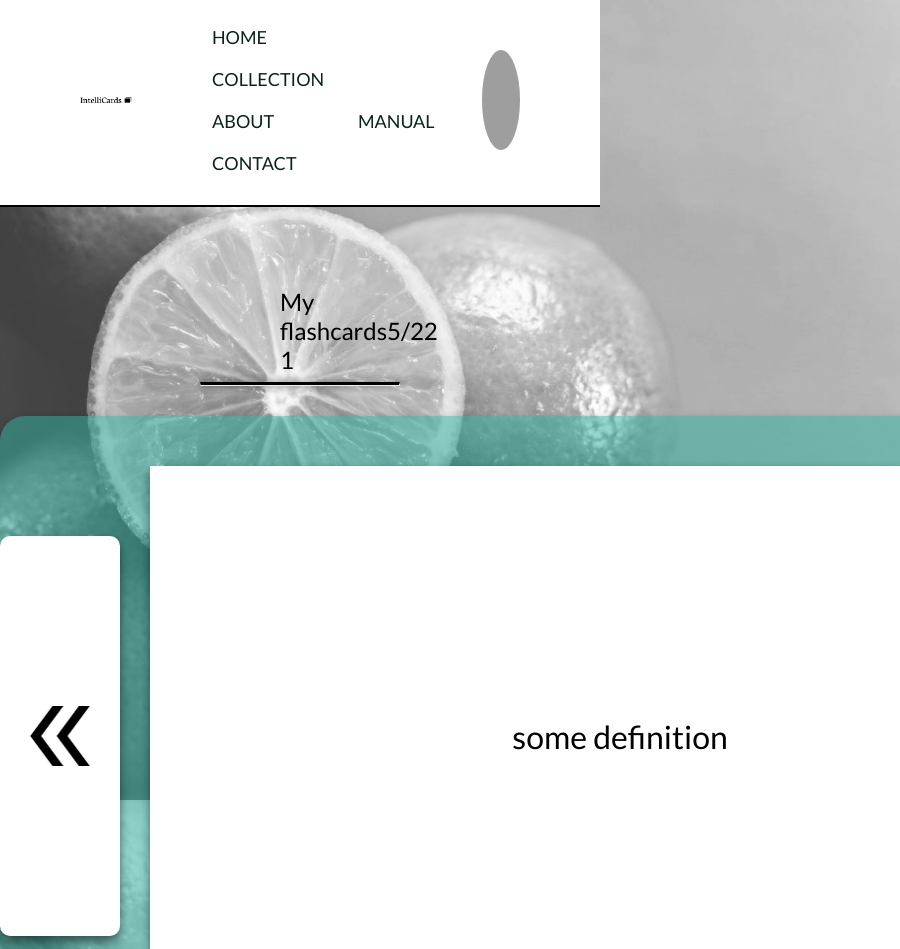
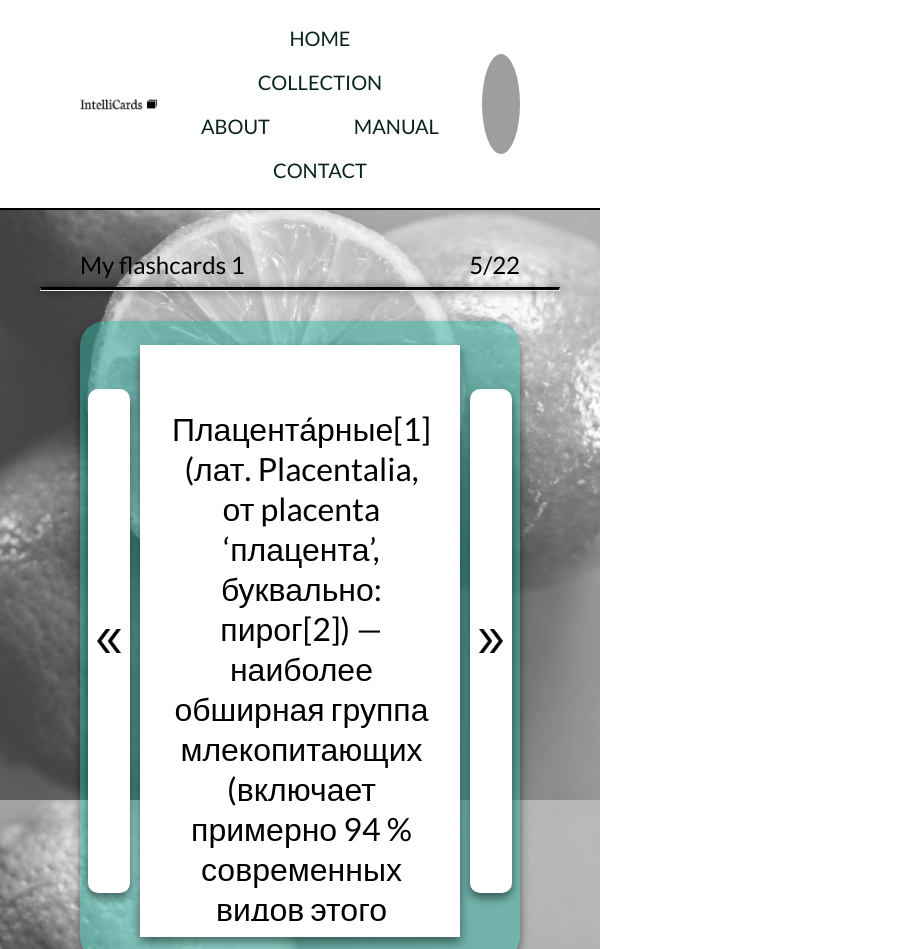
Before and after one commit to echpochmak31/echpochmak31.github.io, a plain HTML site: page index.html in a window 600 px wide. Shown: the top 949 px of the page, 900 px wide, since content can reach past the window. Drawn offline with Linux system fonts and the light colour scheme; grey boxes are pictures that could not be loaded.

Commit message:
feat: add css adaptive design

```diff
--- /dev/null
+++ b/css/mid-screen-styles.css
@@ -0,0 +1,108 @@
+@media only screen and (min-width: 600px) and (max-width: 1280px) {
+    .flashcard-line {
+        margin-left: 2.5rem;
+        margin-right: 2.5rem;
+    }
+
+    #flashcard-info {
+        flex-direction: row;
+        align-items: center;
+        margin-left: 5rem;
+        margin-right: 5rem;
+        margin-top: 2.5rem;
+        font-size: 1.5rem;
+    }
+
+    .container {
+        padding: 0 5rem;
+    }
+
+    #flashcard-block {
+        flex-direction: row;
+        gap: 0.625rem; /* 10px */
+        width: 100%;
+        min-height: 25rem;
+        padding: 0.5rem 0; /* Уменьшить отступы сверху и снизу */
+    }
+
+    .arrow-block {
+        width: 10%;
+        height: calc(100% - 7.5rem); /* Уменьшить высоту на размер отступов сверху и снизу */
+        border-radius: 0.625rem;
+    }
+
+    #flashcard {
+        width: calc(80% - 1rem); /* Увеличить ширину, уменьшив отступы */
+        height: calc(100% - 2rem); /* Уменьшить высоту на размер отступов сверху и снизу */
+        display: flex;
+        align-items: center;
+        justify-content: center;
+    }
+
+    #flashcard div {
+        width: calc(100% - 2rem);
+        height: calc(100% - 2rem);
+        padding: 1rem;
+    }
+
+    #flashcard-text {
+        display: flex;
+        justify-content: flex-start; /* Изменено здесь */
+        align-items: flex-start; /* Изменено здесь */
+        width: 100%;
+        height: 100%;
+        text-align: center;
+        flex-direction: column;
+        overflow: auto;
+        padding: 20px;
+        font-size: xx-large;
+        font-family: 'Lato', sans-serif;
+    }
+
+
+
+    #left-arrow-block {
+        background-size: 1.5rem; /* Уменьшить размер изображения стрелки */
+        margin-left: 0.5rem;
+    }
+
+    #right-arrow-block {
+        background-size: 1.5rem; /* Уменьшить размер изображения стрелки */
+        margin-right: 0.5rem;
+    }
+
+    header {
+        padding-bottom: 0;
+    }
+
+    .top-bar-container nav {
+        flex-direction: row;
+        padding-right: 5rem;
+    }
+
+    .top-bar-container .logo {
+        margin-left: 5rem;
+        width: 15%;
+        height: 15%;
+    }
+
+    nav ul {
+        padding: 0;
+        text-align: center;
+    }
+
+    nav ul li {
+        padding: 0.625rem 1.25rem;
+    }
+
+    .header-list .list-item {
+        font-size: 1.25rem;
+    }
+
+    #avatar {
+        width: 6.25rem;
+        height: 6.25rem;
+        margin-top: 0.625rem;
+        margin-bottom: 0.625rem;
+    }
+}
--- /dev/null
+++ b/css/mobile-styles.css
@@ -0,0 +1,96 @@
+@media only screen and (max-width: 600px) {
+    .flashcard-line {
+        margin-left: 1.25rem; /* 20px */
+        margin-right: 1.25rem; /* 20px */
+    }
+
+    #flashcard-info {
+        flex-direction: column;
+        align-items: flex-start;
+        margin-left: 1.25rem; /* 20px */
+        margin-right: 1.25rem; /* 20px */
+        margin-top: 1.25rem; /* 20px */
+        font-size: large;
+    }
+
+    .container {
+        padding: 0 1.25rem; /* 20px */
+    }
+
+    #flashcard-block {
+        flex-direction: row;
+        gap: 0.625rem; /* 10px */
+        width: 100%;
+        min-height: 18.75rem; /* 300px */
+        padding: 1.25rem 0; /* 20px */
+    }
+
+    .arrow-block {
+        width: 3.125rem; /* 50px */
+        height: calc(100% - 7.5rem); /* 120px */
+        border-radius: 0.3125rem; /* 5px */
+    }
+
+    #flashcard {
+        width: calc(100% - 7.5rem); /* 120px */
+        height: calc(100% - 2.5rem); /* 40px */
+        min-height: 12.5rem; /* 200px */
+    }
+
+    #flashcard-text {
+        display: flex;
+        justify-content: flex-start; /* Изменено здесь */
+        align-items: flex-start; /* Изменено здесь */
+        width: 100%;
+        height: 100%;
+        text-align: center;
+        flex-direction: column;
+        overflow: auto;
+        padding: 20px;
+        font-size: xx-large;
+        font-family: 'Lato', sans-serif;
+    }
+
+    #left-arrow-block {
+        background-size: 1.875rem; /* 30px */
+    }
+
+    #right-arrow-block {
+        background-size: 1.875rem; /* 30px */
+    }
+
+    header {
+        padding-bottom: 0;
+    }
+
+    .top-bar-container nav {
+        flex-direction: column;
+        padding-right: 0;
+    }
+
+    .top-bar-container .logo {
+        margin-left: 1.25rem; /* 20px */
+        width: 20%;
+        height: 20%;
+    }
+
+    nav ul {
+        padding: 0;
+        text-align: center;
+    }
+
+    nav ul li {
+        padding: 0.3125rem 0.625rem; /* 5px 10px */
+    }
+
+    .header-list .list-item {
+        font-size: medium;
+    }
+
+    #avatar {
+        width: 3.125rem; /* 50px */
+        height: 3.125rem; /* 50px */
+        margin-top: 0.3125rem; /* 5px */
+        margin-bottom: 0.3125rem; /* 5px */
+    }
+}
--- a/index.html
+++ b/index.html
@@ -4,10 +4,14 @@
     <title>IntelliCards</title>
     <meta charset="utf-8">
     <meta name="keywords" content='flashcards, flash cards, флешкарточки, флеш-карточки, флеш карточки'>
-    <link href="css/header.css" rel="stylesheet">
-    <link href="css/body.css" rel="stylesheet">
-    <link href="css/attributes-styles.css" rel="stylesheet">
-    <link href="css/flashcard-styles.css" rel="stylesheet">
+
+    <link rel="stylesheet" href="css/header.css">
+    <link rel="stylesheet" href="css/body.css">
+    <link rel="stylesheet" href="css/attributes-styles.css">
+    <link rel="stylesheet" href="css/flashcard-styles.css">
+    <link rel="stylesheet" media="screen and (max-width: 600px)" href="css/mobile-styles.css">
+    <link rel="stylesheet" media="screen and (min-width: 600px) and (max-width: 1080px)"
+          href="css/mid-screen-styles.css">
 
 
     <link rel="preconnect" href="https://fonts.googleapis.com">
@@ -51,7 +55,8 @@
             <div id="flashcard">
                 <div id="flashcard-text">
                     <p>
-                        some definition
+                        Плацента́рные[1] (лат. Placentalia, от placenta ‘плацента’, буквально: пирог[2]) — наиболее обширная группа млекопитающих (включает примерно 94 % современных видов этого класса). По современным представлениям, рассматривается как кроновая группа для тотальной группы эутериев (Eutheria)[3] — сестринской кладе по отношению к кладе метатериев (Metatheria; для последней кроновой группой служат сумчатые — Marsupialia). В известных классификациях млекопитающих либо не приписывают кладе Placentalia определённого ранга, либо трактуют её как таксон, ранг которого определяют по-разному (как подкласс[4], инфракласс[1][5][6], когорту[7] или надотряд[8])[9][10][11].
+
                     </p>
                 </div>
             </div>
```
